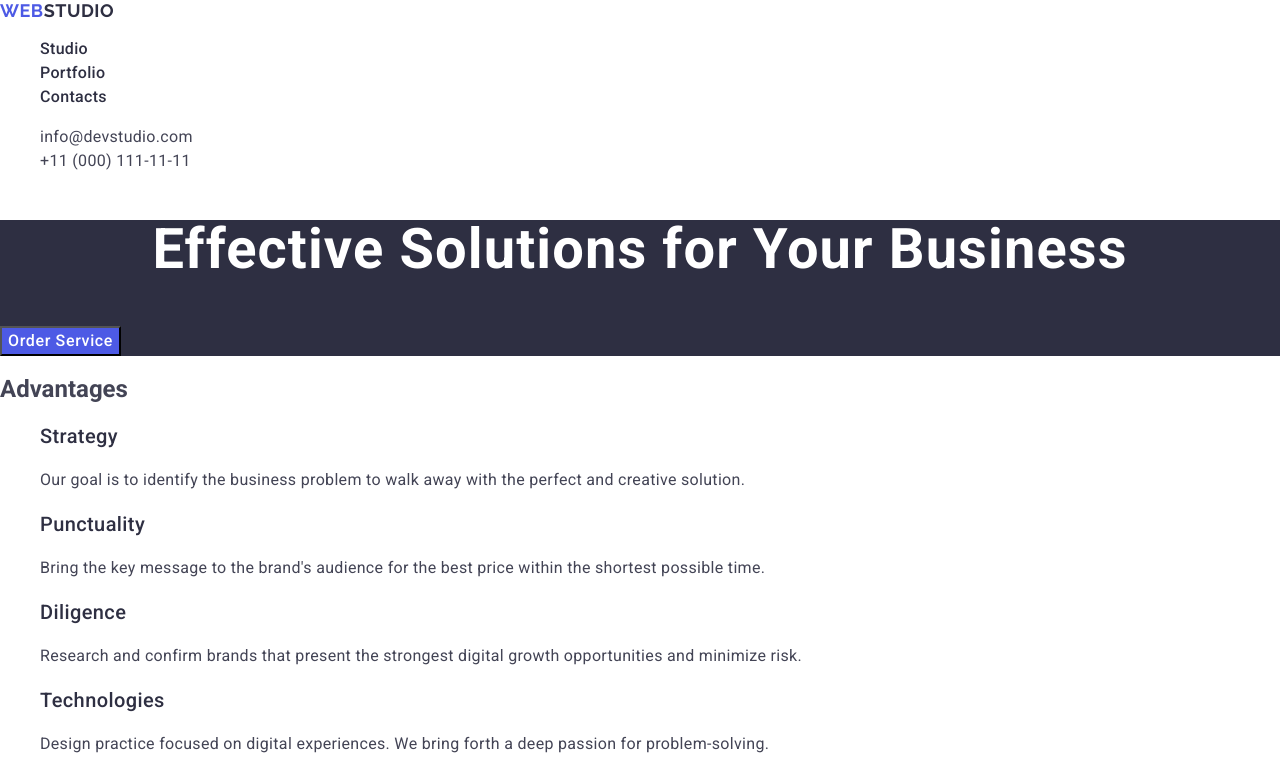
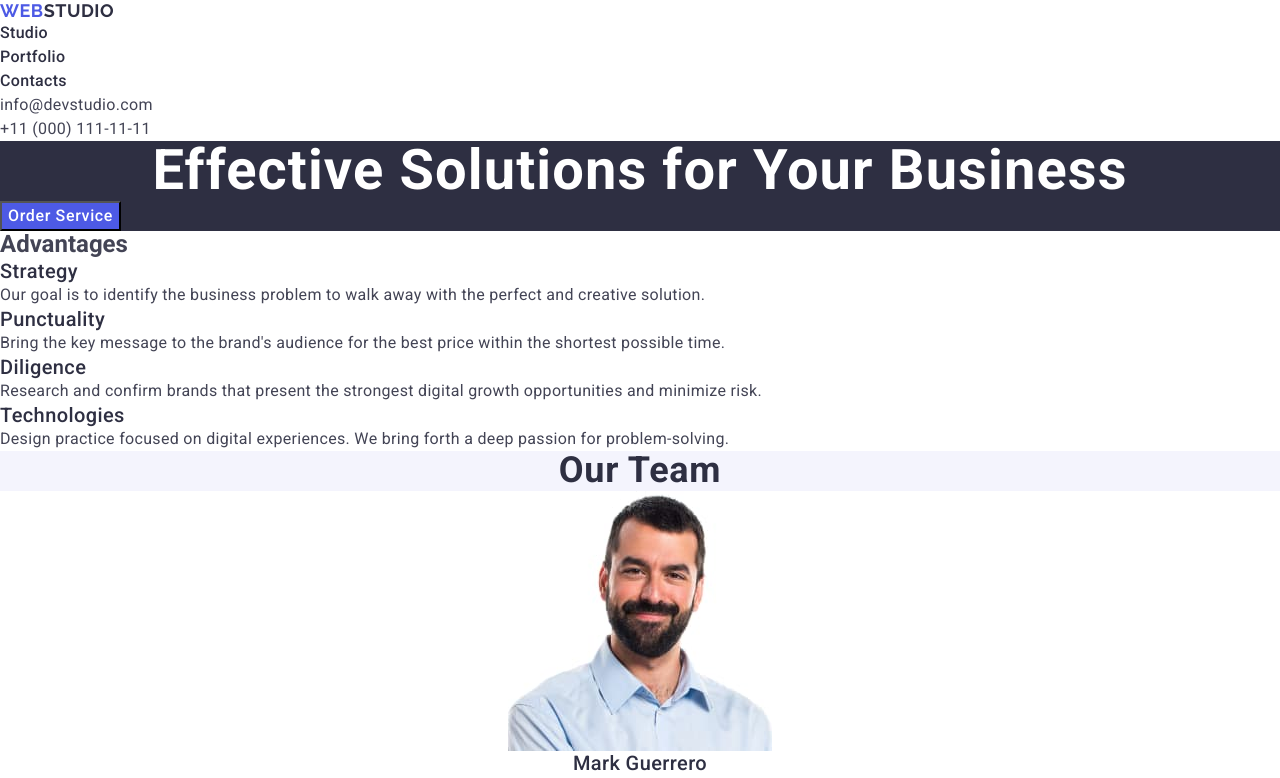
Before and after one commit to Judozsu/goit-markup-hw-03, a plain HTML site: page index.html in a window 1280 px wide. Shown: the top 778 px of the page. Drawn offline with nearby package versions, Linux system fonts and the light colour scheme.

Commit message:
addcontainer

```diff
--- a/css/styles.css
+++ b/css/styles.css
@@ -1,9 +1,18 @@
 
+ h1, h2, h3, h4, h5, h6, p {
+    margin: 0;
+}
 a {
     text-decoration: none;
 }
 ul, ol {
     list-style: none;
+    margin: 0;
+    padding-left: 0;
+}
+img {
+    display: block;
+    margin: 0 auto;
 }
 body{
     font-family: "Roboto", sans-serif;
--- a/index.html
+++ b/index.html
@@ -11,7 +11,9 @@
     <link href="https://fonts.googleapis.com/css2?family=Raleway:ital,wght@0,700;1,700&family=Roboto:wght@400;500;700&display=swap" rel="stylesheet">
 </head>
 <body>
+
         <header>
+            <div class="container">
                 <nav>
                     <a class="logo" href="./index.html">Web<span class="logo-first">Studio</span></a>
                         <ul class="menu">
@@ -32,15 +34,19 @@
                             <li><a class="contacts" href="tel:+110001111111">+11 (000) 111-11-11</a></li>
                         </ul>
                 </address>
+            </div>
         </header>
     <main>
         <section class="page-main">
+            <div class="container">
                 <h1 class="page-main-title">
                     Effective Solutions for Your Business
                 </h1>
                     <button class="page-main-button" type="button">Order Service</button>
+            </div>
         </section>
         <section class="advantage">
+            <div class="container">
                 <h2>Advantages</h2>
                     <ul>
                         <li>
@@ -60,9 +66,10 @@
                             <p class="advantage-text">Design practice focused on digital experiences. We bring forth a deep passion for problem-solving.</p>
                         </li>
                 </ul>
-
+            </div>
         </section>
         <section class="team">
+            <div class="container">
                 <h2 class="team-title">Our Team</h2>
                     <ul>
                         <li class="team-our">
@@ -86,8 +93,10 @@
                                     <p class="team-our-text">UI Designer</p>
                         </li>
                     </ul>
+            </div>
         </section>
         <section>
+            <div class="container">
                 <h2 class="portfolio-title">Our Portfolio</h2>
                 <ul>
                     <li>
@@ -121,11 +130,14 @@
                                 <p class="portfolio-title-text">Marketing</p>
                     </li>
                 </ul>
+            </div>
         </section>
     </main>
     <footer class="end">
+        <div class="container">
             <a class="logo" href="./index.html">Web<span class="logo-end">Studio</span></a>
                 <p class="end-text">Increase the flow of customers and sales for your business with digital marketing & growth solutions.</p>
+        </div>
     </footer>
 
 </body>
```
Lines whose indentation alone changed are shown as unchanged.
